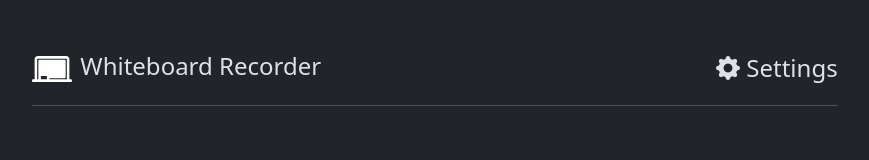
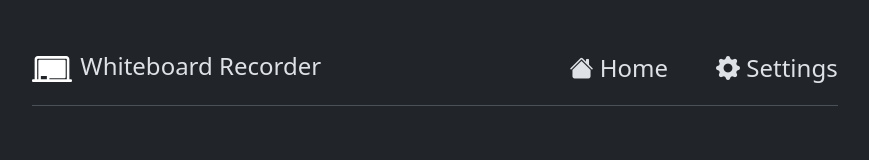
Before and after one commit to PicoPlanetDev/whiteboard-recorder, a Vue app in the folder frontend/: page / in a window 1280 px wide. Shown: the top 160 px of the page, without its empty margins (205-1074 px from the left). Built offline with nearby package versions, Linux system fonts and the light colour scheme; no server answers.

Commit message:
Added link home

```diff
--- a/frontend/src/components/Header.vue
+++ b/frontend/src/components/Header.vue
@@ -8,7 +8,11 @@ import { RouterLink, RouterView } from 'vue-router'
             <img src="favicon/favicon.svg" width="40" class="me-2" alt="Whiteboard recorder logo">
             <span class="fs-4">Whiteboard Recorder</span>
         </RouterLink>
-        <RouterLink to="/settings" class="ms-auto fs-4 text-body text-decoration-none">
+        <RouterLink to="/" class="ms-auto fs-4 text-body text-decoration-none me-5">
+                <i class="bi bi-house-fill"></i>
+                Home
+            </RouterLink>
+        <RouterLink to="/settings" class="fs-4 text-body text-decoration-none">
             <i class="bi bi-gear-fill"></i>
             Settings
         </RouterLink>
```
